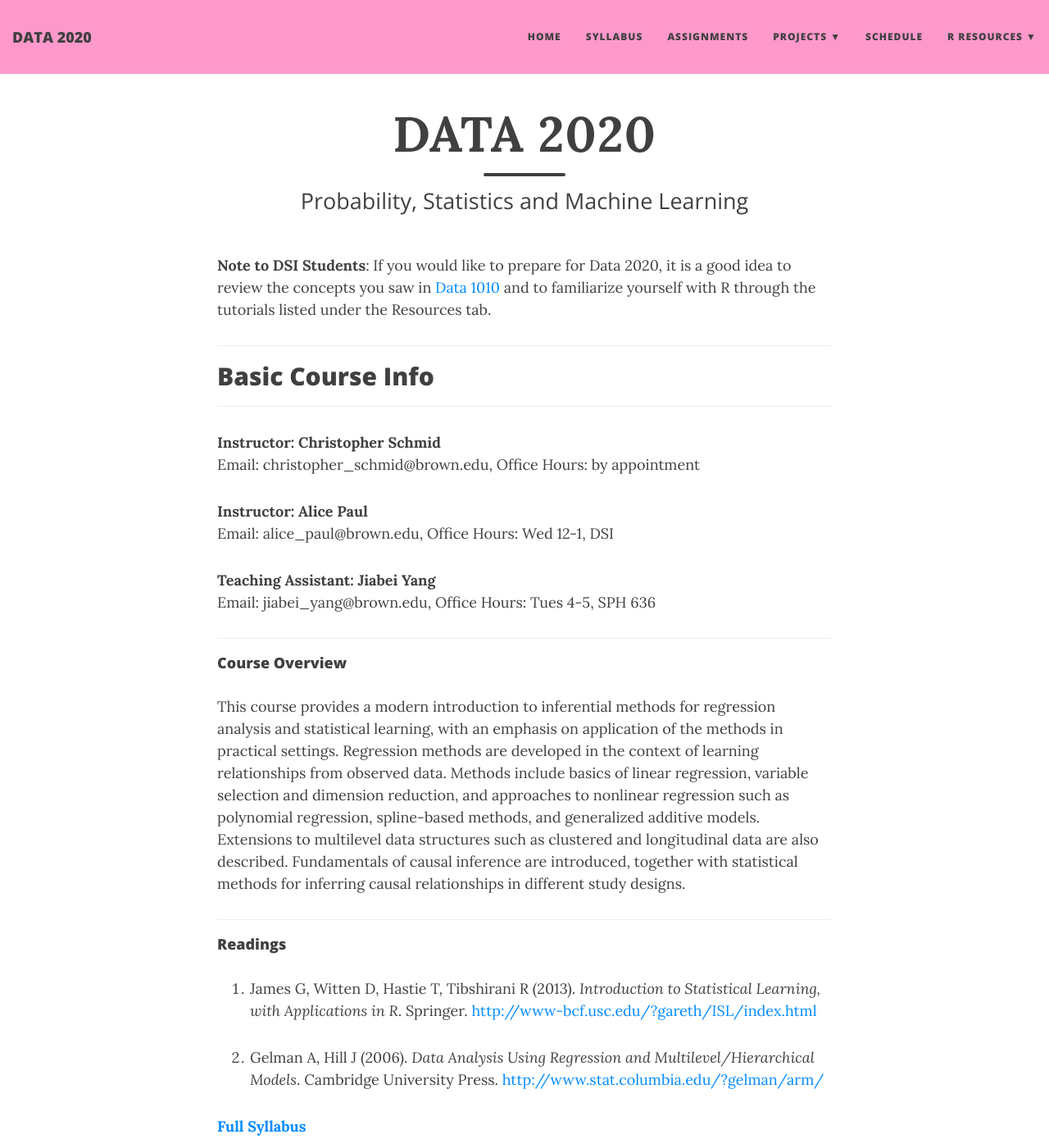
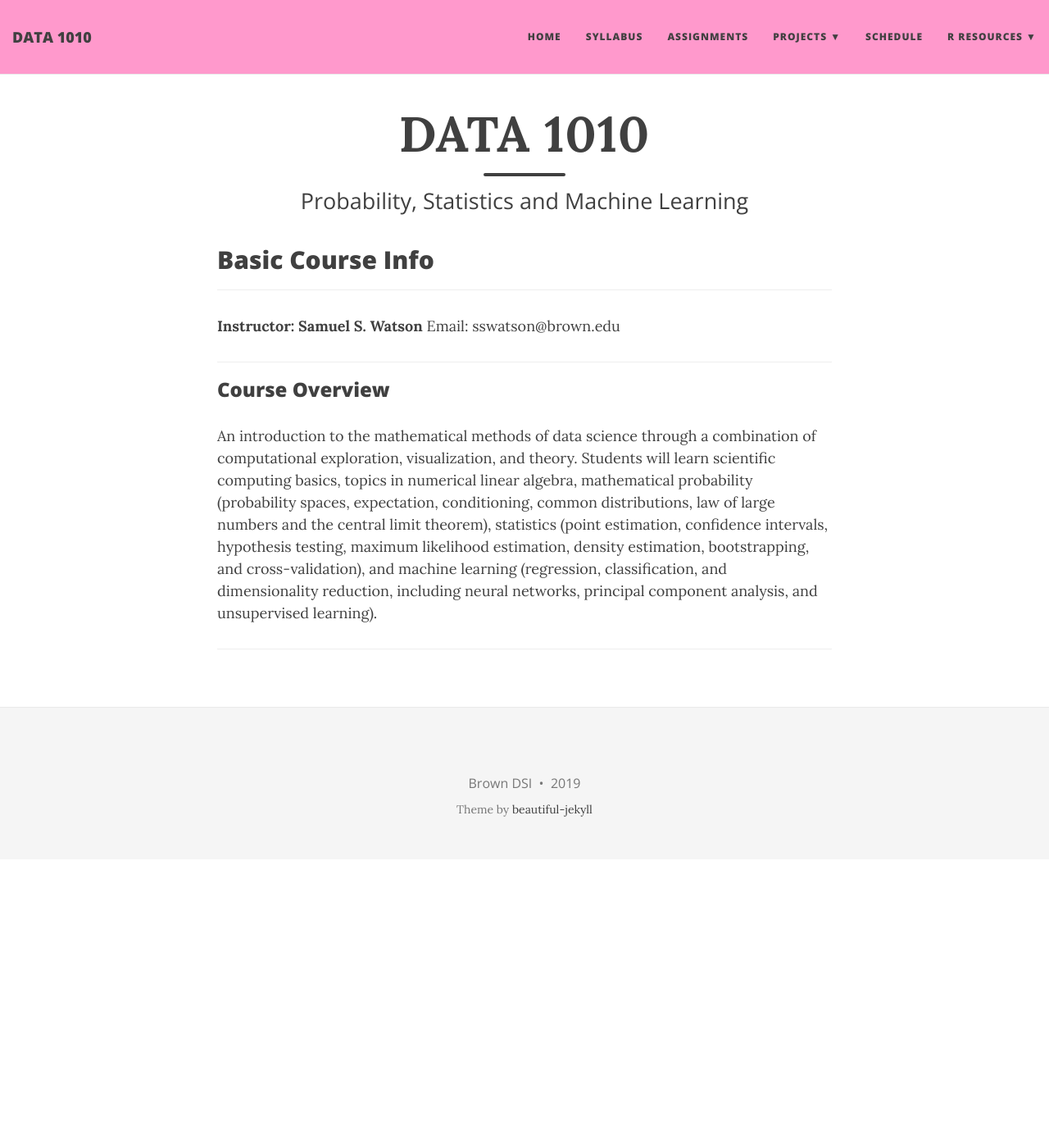
Before and after one commit to data1010/data1010.github.io, a Jekyll site: the page built from index.md, in a window 1280 px wide and 1400 px high. Shown: the whole window at 82% size. Built offline with Jekyll 4.4.1, drawn with Linux system fonts in a browser that asks for light colours; nearby versions of some CDN libraries; the list of posts is cut into pages by our own code.

Commit message:
start updating site for 1010

```diff
--- a/_config.yml
+++ b/_config.yml
@@ -4,7 +4,7 @@
 # baseurl is the website's URL without the hostname
 
 # If you are building a simple GitHub user page (http://username.github.io) then use these settings:
-url: "http://data-2020.github.io"
+url: "http://data1010.github.io"
 baseurl: ""
 
 # If you are building a GitHub project page then use these settings:
@@ -14,7 +14,7 @@ baseurl: ""
 # Of course don't forget to change the username and projectname to YOUR username and project
 
 # Name of website
-title: DATA 2020
+title: DATA 1010
 
 # Short description of your site
 description: Probability, Statistics, and Machine Learning
--- a/index.md
+++ b/index.md
@@ -1,42 +1,21 @@
 ---
 layout: page
-title: DATA 2020
+title: DATA 1010
 subtitle: Probability, Statistics and Machine Learning
 use-site-title: true
----
-
-**Note to DSI Students**: If you would like to prepare for Data 2020, it is a good idea to review the concepts you saw in [Data 1010](<http://www.math.brown.edu/~sswatson/pdfs/basicprobability.pdf>) and to familiarize yourself with R through the tutorials listed under the Resources tab.
-
 ---
 
 ## Basic Course Info
 
 ---
 
-**Instructor: Christopher Schmid**
-Email: christopher_schmid@brown.edu, Office Hours: by appointment
-
-**Instructor: Alice Paul**
-Email: alice_paul@brown.edu, Office Hours: Wed 12-1, DSI
-
-**Teaching Assistant: Jiabei Yang**
-Email: jiabei_yang@brown.edu, Office Hours: Tues 4-5, SPH 636
+**Instructor: Samuel S. Watson**
+Email: sswatson@brown.edu
 
 ---
 
-#### Course Overview
+### Course Overview
 
-This course provides a modern introduction to inferential methods for regression analysis and statistical learning, with an emphasis on application of the methods in practical settings. Regression methods are developed in the context of learning relationships from observed data. Methods include basics of linear regression, variable selection and dimension reduction, and approaches to nonlinear regression such as polynomial regression, spline-based methods, and generalized additive models. Extensions to multilevel data structures such as clustered and longitudinal data are also described. Fundamentals of causal inference are introduced, together with statistical methods for inferring causal relationships in different study designs.
-
+An introduction to the mathematical methods of data science through a combination of computational exploration, visualization, and theory. Students will learn scientific computing basics, topics in numerical linear algebra, mathematical probability (probability spaces, expectation, conditioning, common distributions, law of large numbers and the central limit theorem), statistics (point estimation, confidence intervals, hypothesis testing, maximum likelihood estimation, density estimation, bootstrapping, and cross-validation), and machine learning (regression, classification, and dimensionality reduction, including neural networks, principal component analysis, and unsupervised learning).
 
 ---
-
-
-#### Readings
-
-1. James G, Witten D, Hastie T, Tibshirani R (2013). *Introduction to Statistical Learning, with Applications in R*. Springer. <http://www-bcf.usc.edu/?gareth/ISL/index.html>
-
-2. Gelman A, Hill J (2006). *Data Analysis Using Regression and Multilevel/Hierarchical Models*. Cambridge University Press. <http://www.stat.columbia.edu/?gelman/arm/>
-
-
-**[Full Syllabus](/docs/DATA2020-Syllabus.pdf)**
```
